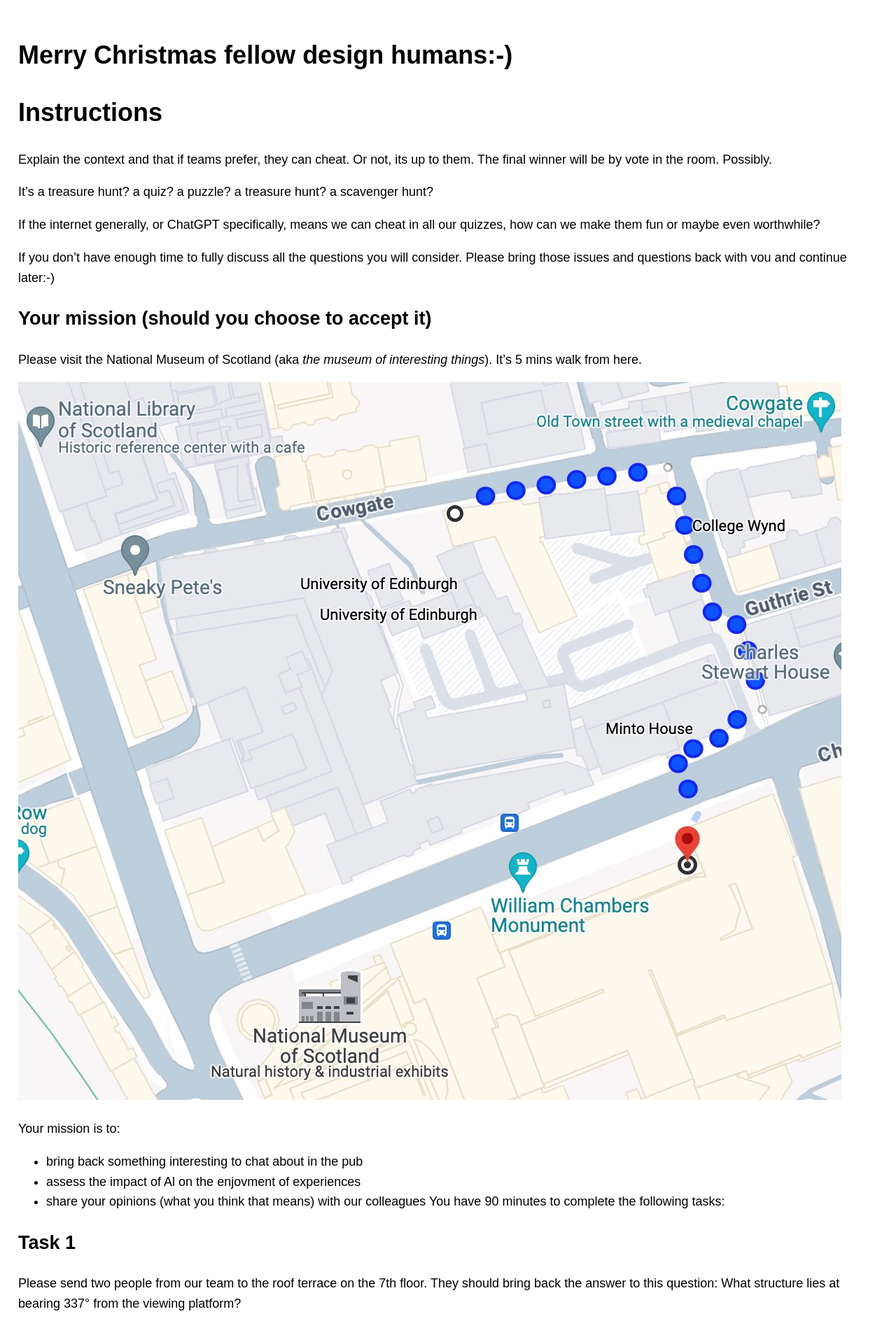
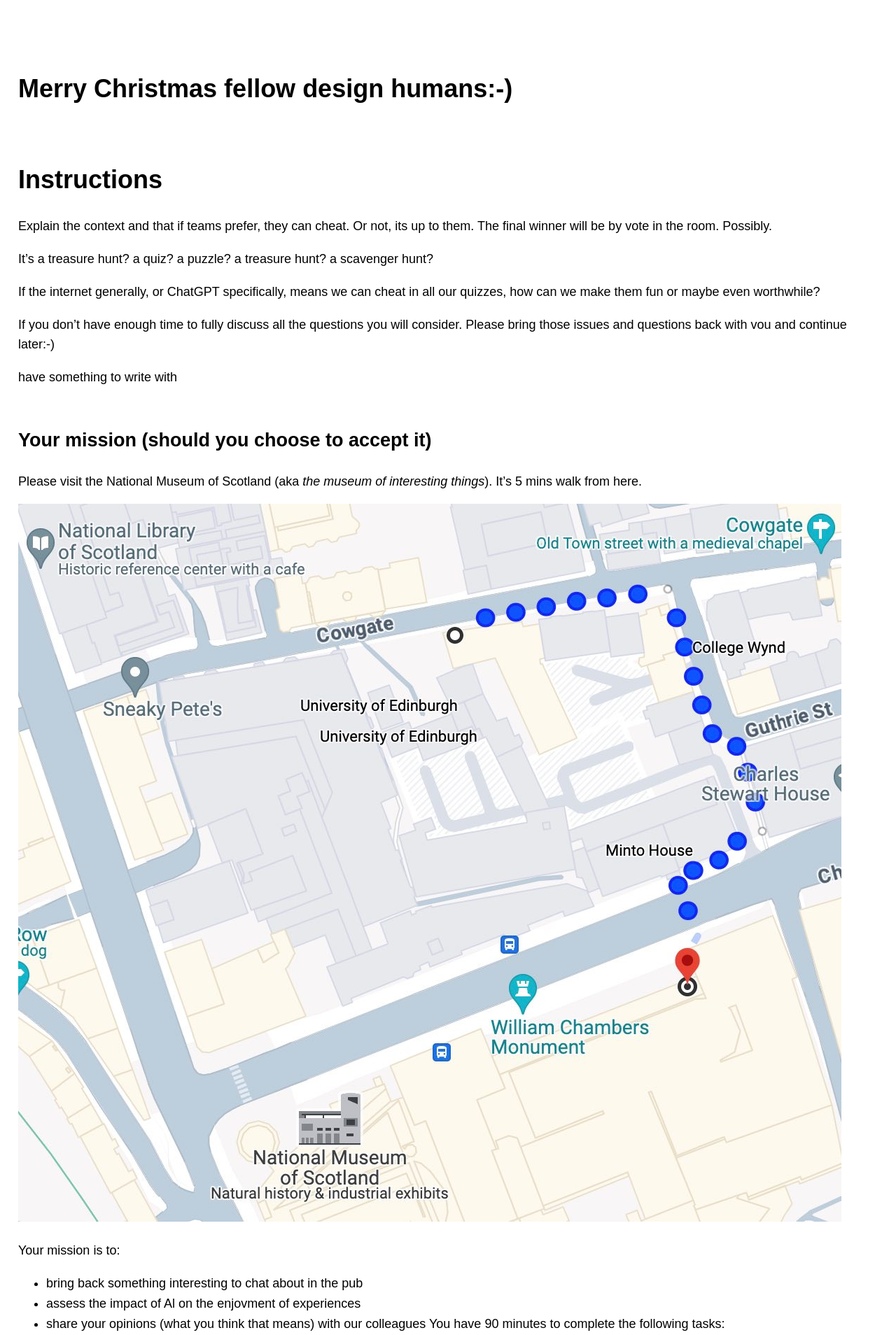
Before and after one commit to lrdj/humansystems.io, a Jekyll site: the page built from XD/index.md, in a window 1280 px wide. Shown: the top 1908 px of the page at 70% size. Built offline with Jekyll 4.4.1, drawn with Linux system fonts in a browser that asks for light colours.

Commit message:
edit css

```diff
--- a/XD/index.md
+++ b/XD/index.md
@@ -12,6 +22,8 @@ It's a treasure hunt? a quiz? a puzzle? a treasure hunt? a scavenger hunt?
 If the internet generally, or ChatGPT specifically, means we can cheat in all our quizzes, how can we make them fun or maybe even worthwhile?
 
 If you don't have enough time to fully discuss all the questions you will consider. Please bring those issues and questions back with vou and continue later:-)
+
+have something to write with
 
 
 ## Your mission (should you choose to accept it)
--- a/_layouts/xd.html
+++ b/_layouts/xd.html
@@ -27,6 +27,9 @@
   img {
     max-width: 100%; height: auto;
   }
+
+  h1, h2 {margin-top: 2em;}
+  h3, h4 {margin-top: 1em;}
 </style>
 
 
```
Also changed, not shown: other parts of XD/index.md (+10 -0 lines).
